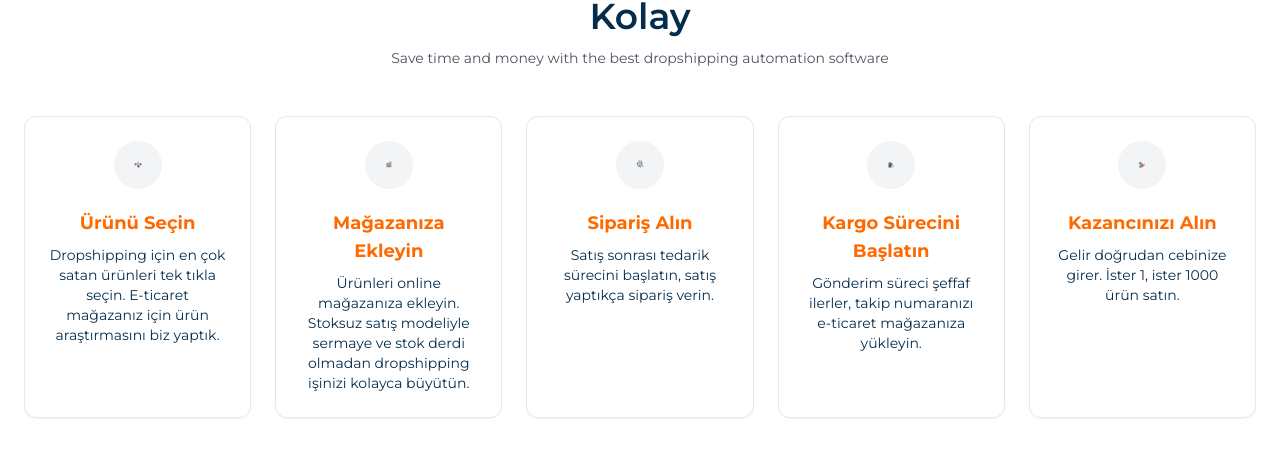
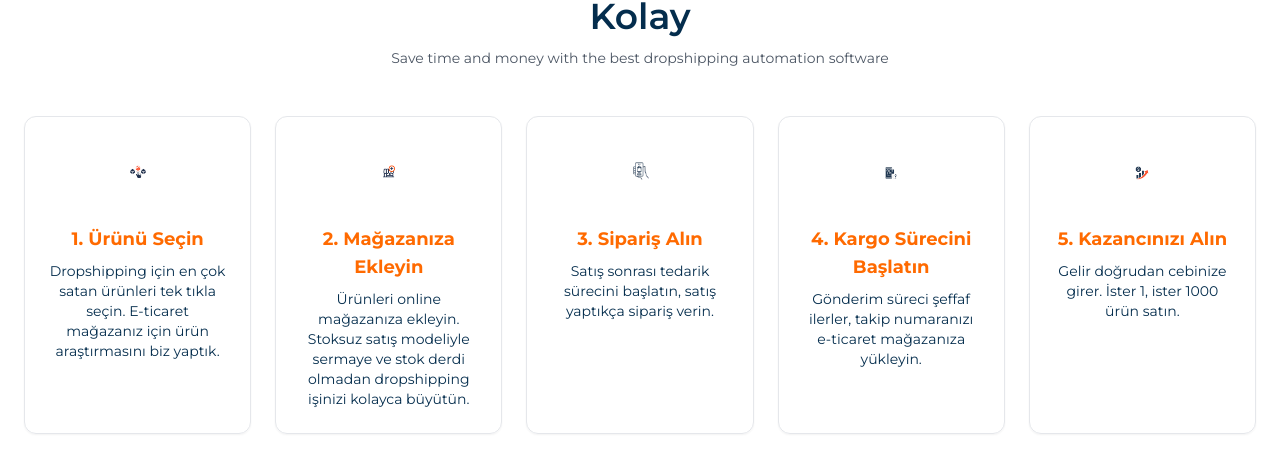
Before and after one commit to siceysass-ux/supplyix-frontend, a React (Vite) app: page / in a window 1280 px wide. Shown: the part 933-1392 px from the top of the page. Built offline with nearby package versions, Linux system fonts and the light colour scheme.

Commit message:
tüm dosyalar eklendi

```diff
--- a/components/FeatureSteps.tsx
+++ b/components/FeatureSteps.tsx
@@ -53,17 +53,15 @@ const FeatureSteps: React.FC = () => {
             >
               <figure className="flex flex-col flex-grow items-center">
                 {/* Image Container */}
-                <div className="flex-shrink-0 flex items-center justify-center h-12 w-12 rounded-full bg-gray-100 dark:bg-neutral-800">
-                  <img
-                    src={step.imgSrc}
-                    alt={`${step.title} illustration`}
-                    className="h-7 w-7 object-contain"
-                  />
-                </div>
+                <img
+                  src={step.imgSrc}
+                  alt={`${step.title} illustration`}
+                  className="h-16 w-16 object-contain mb-5"
+                />
                 {/* Text Content */}
-                <figcaption className="mt-5 flex flex-col flex-grow">
+                <figcaption className="flex flex-col flex-grow">
                   <h3 className="text-lg font-bold text-primary">
-                    {step.title}
+                    {`${index + 1}. ${step.title}`}
                   </h3>
                   <p className="mt-2 text-sm text-dark-blue dark:text-neutral-300 flex-grow">
                     {step.description}
```
